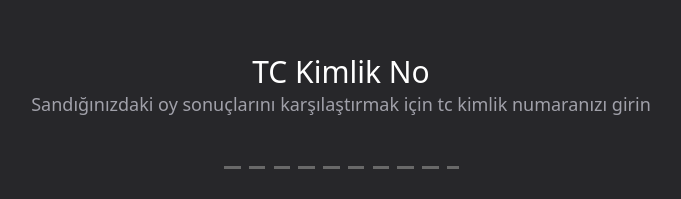
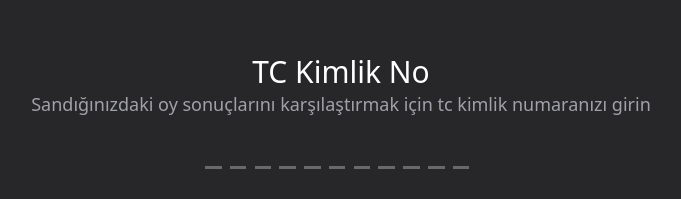
Before and after one commit to Fenish/oykontrol, a Nuxt app: page / in a window 1280 px wide. Shown: the part 224-423 px from the top of the page, without its empty margins (299-980 px from the left). Built offline with nearby package versions, Linux system fonts and the light colour scheme.

Commit message:
Fix underlines of input

```diff
--- a/pages/index.vue
+++ b/pages/index.vue
@@ -73,6 +73,7 @@ function validateTckn() {
           Sandığınızdaki oy sonuçlarını karşılaştırmak için tc kimlik numaranızı
           girin
         </span>
+        <div>
           <input
             type="text"
             v-model="tcKimlikNo"
@@ -80,6 +81,8 @@ function validateTckn() {
             oninput="this.value = this.value.replace(/[^0-9]/g, '');"
             maxlength="11"
           />
+        </div>
+
         <div class="flex justify-center items-center mt-8">
           <button
             type="button"
@@ -188,9 +191,10 @@ function validateTckn() {
 
 <style scoped>
 input {
+  display: block;
   border: none;
   padding: 0;
-  width: 235px;
+  width: 16.5ch;
   background: repeating-linear-gradient(
       90deg,
       dimgrey 0,
@@ -198,9 +202,9 @@ input {
       transparent 0,
       transparent 1.5ch
     )
-    0 100%/16ch 3px no-repeat;
+    0 100%/ 16ch 3px no-repeat;
+  font: 3ch droid sans mono, consolas, monospace;
   letter-spacing: 0.5ch;
-  font: 3ch droid sans mono, consolas, monospace;
   color: dodgerblue;
 }
 input:focus {
```
Lines whose indentation alone changed are shown as unchanged.
